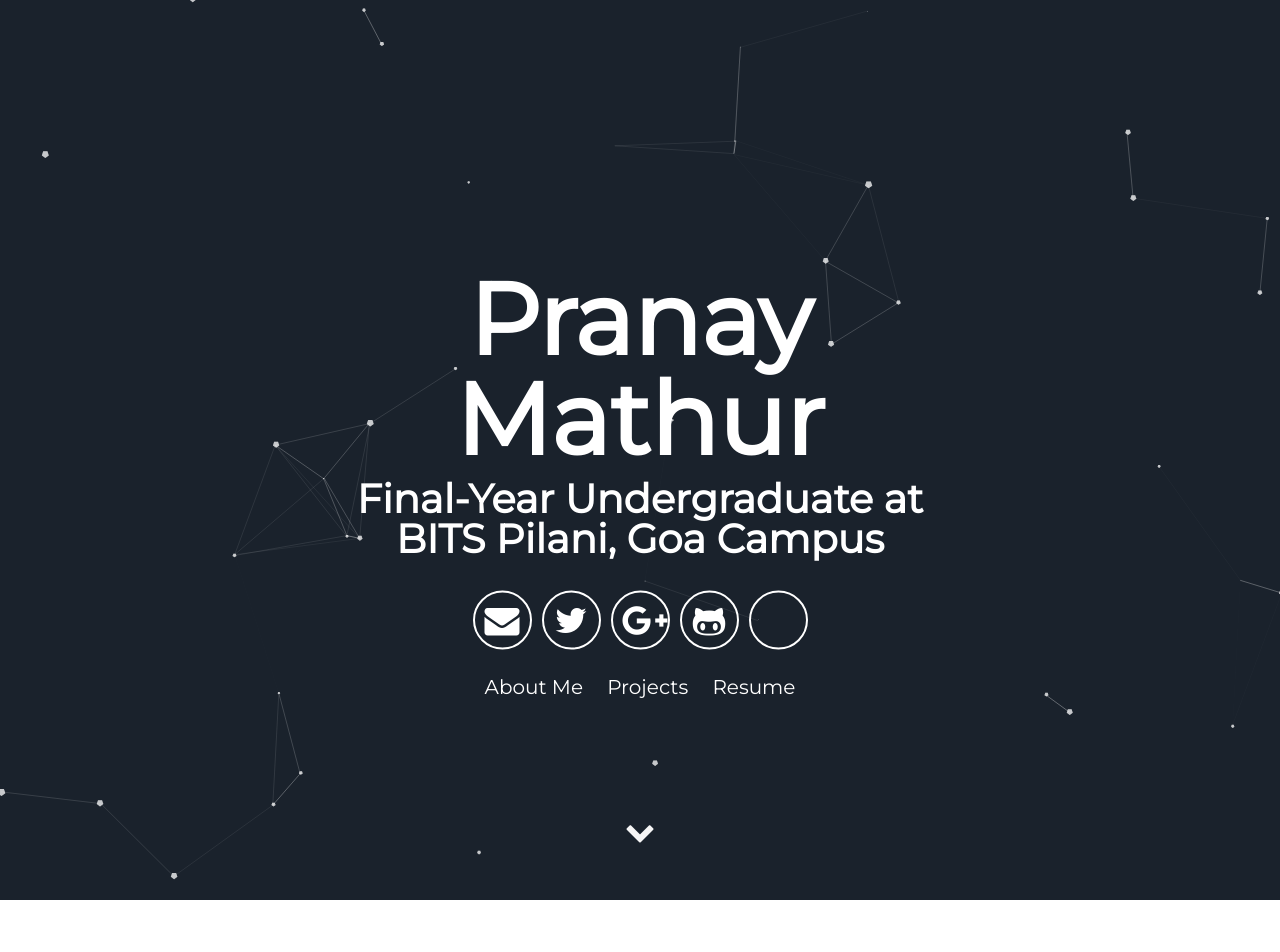
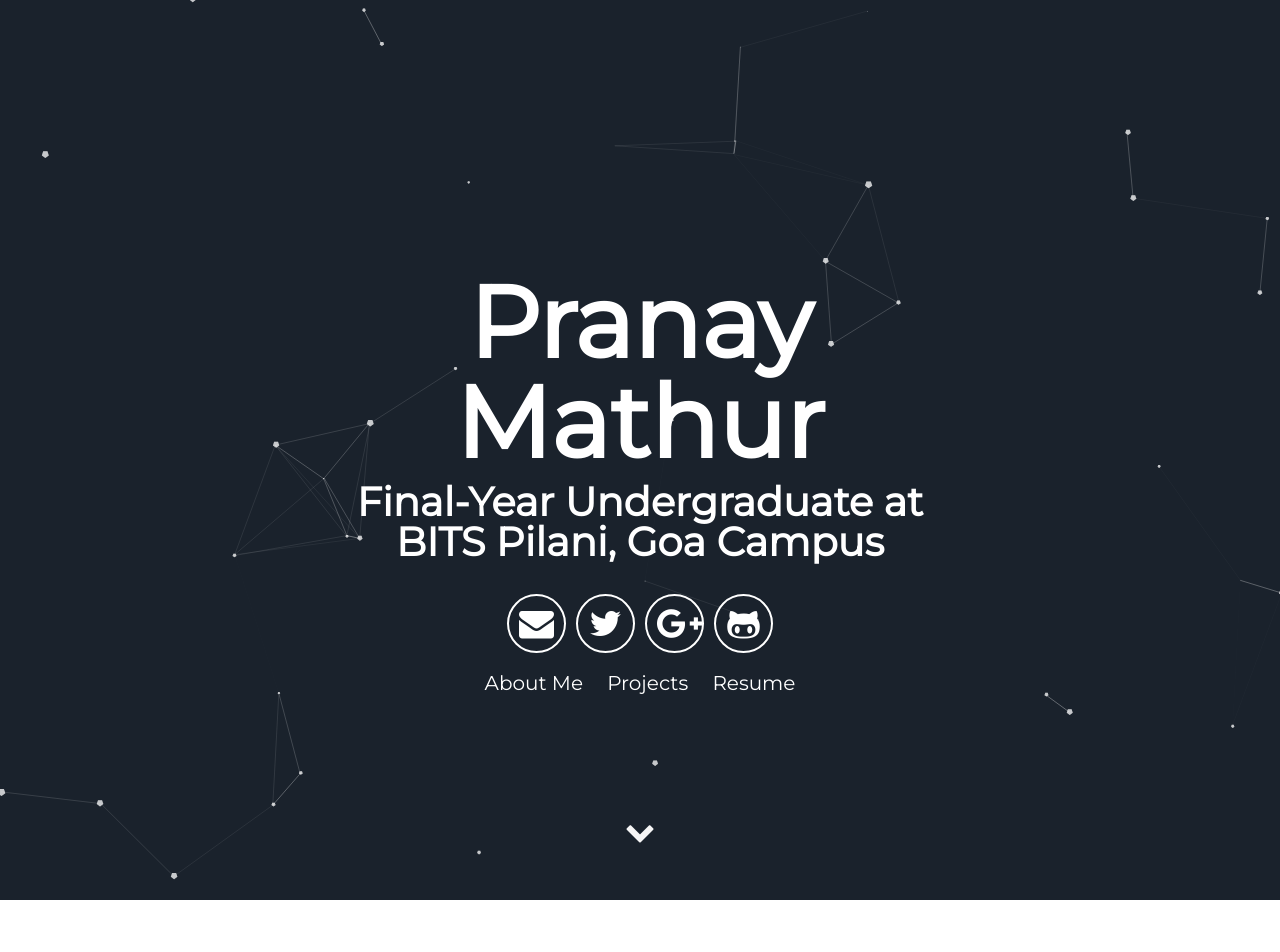
Before and after one commit to Matnay/matnay.github.io, a Jekyll site: the page built from index.html, in a window 1280 px wide. Shown: the top 952 px of the page. Built offline with Jekyll 4.4.1, drawn with Linux system fonts in a browser that asks for light colours.

Commit message:
Update header.html

```diff
--- a/_includes/header.html
+++ b/_includes/header.html
@@ -5,16 +5,15 @@
         <span class="site-description">{{site.user_title}}</span>
       </h1>
       <div class="header-icons">
-        <a aria-label="Send email" href="matnay17@gmail.com"><i class="icon fa fa-envelope"></i></a>
-        <a aria-label="My Twitter" target="_blank" href="matnay17"><i class="icon fa fa-twitter" aria-hidden="true"></i></a>
+        <a aria-label="Send email" href="https://www.linkedin.com/in/pranay-mathur1998/"><i class="icon fa fa-envelope"></i></a>
+        <a aria-label="My Twitter" target="_blank" href="#"><i class="icon fa fa-twitter" aria-hidden="true"></i></a>
         <a aria-label="My Google Plus" target="_blank" href="#"><i class="icon fa fa-google-plus" aria-hidden="true"></i></a>
         <a aria-label="My Github" target="_blank" href="https://github.com/Matnay"><i class="icon fa fa-github-alt" aria-hidden="true"></i></a>
-        <a aria-label="My LinkedIn" target="_blank" href="https://www.linkedin.com/in/pranay-mathur1998/"><i class="icon fa fa-linkedin-alt" aria-hidden="true"></i></a>
       </div>
       <div class="header-links">
         <a class="link" href="#About" data-scroll>About Me</a>
         <a class="link" href="#Projects" data-scroll>Projects</a>
-        <a class="link" href="https://github.com/Matnay/matnay.github.io/blob/main/assets/Pranay%20Mathur.pdf" data-scroll>Resume</a>
+        <a class="link" href="https://drive.google.com/file/d/1PbxW0P35OQGZ5x9rwwcsHH2RI0ynuLxD/view?usp=sharing">Resume</a>
       </div>
   </div>
   <a class="down" href="#about" data-scroll><i class="icon fa fa-chevron-down" aria-hidden="true"></i></a>
```
